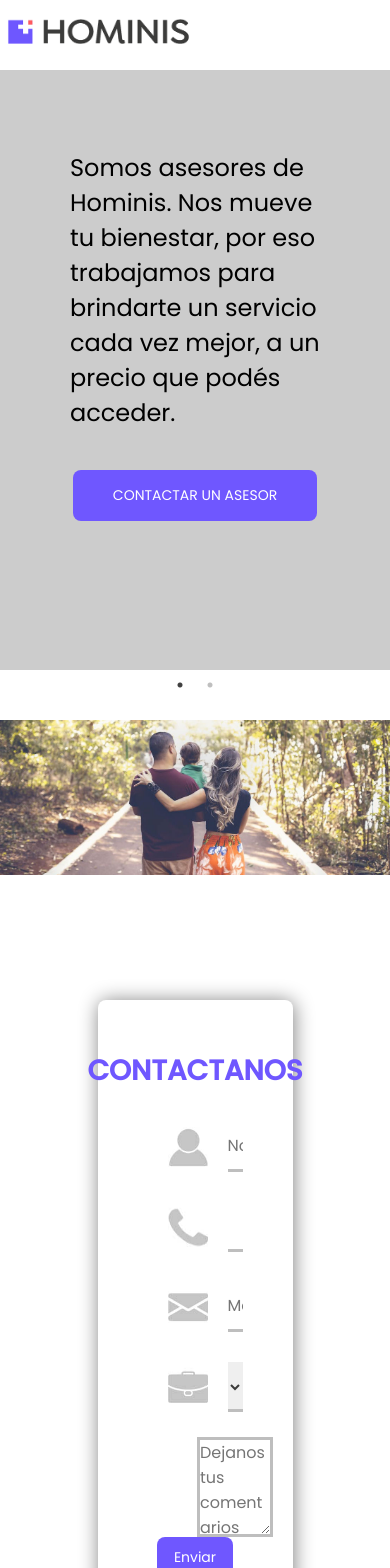
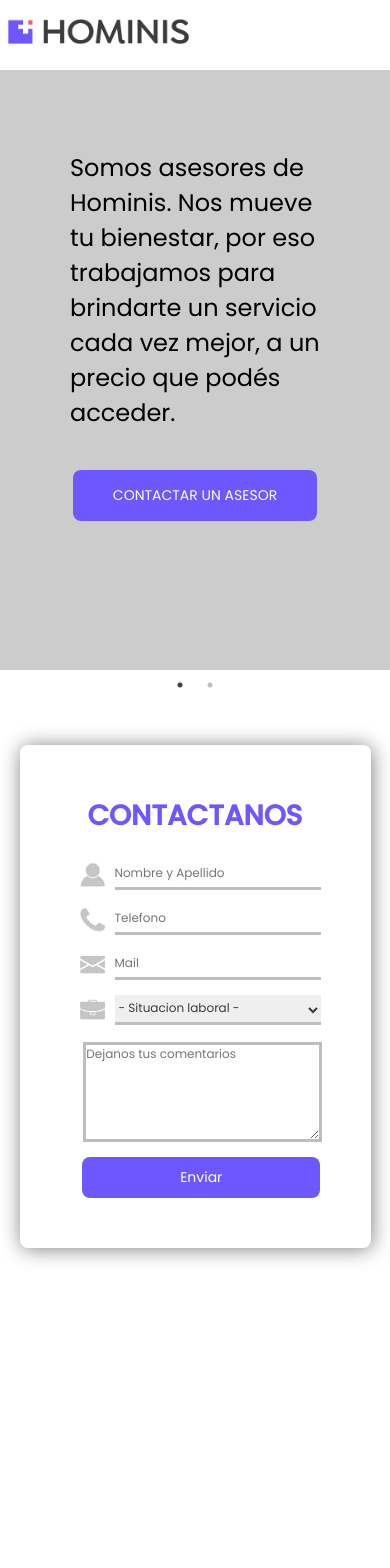
Before and after one commit to florencianardomarino/proyecto-asesor, a React (Create React App) app in the folder client/: page / in a window 390 px wide. Shown: the top 1568 px of the page. Built offline with nearby package versions, Linux system fonts and the light colour scheme.

Commit message:
estilos mobile del formulario de contacto

```diff
--- a/client/src/components/ContactForm.tsx
+++ b/client/src/components/ContactForm.tsx
@@ -30,7 +30,7 @@ const ContactForm: FC = (): JSX.Element => {
                     <div className='card_contact_container'>
                     <img className='card_image' src={workInactive} alt="" />
                         <select required className='card_input'>
-                            <option>-- Situacion laboral --</option>
+                            <option>- Situacion laboral -</option>
                             <option>Relación de dependencia</option>
                             <option>Autónomo / Monotributista</option>
                             <option>Desempleado / Trabajador informal</option>
--- a/client/src/styles/_contactForm.scss
+++ b/client/src/styles/_contactForm.scss
@@ -15,6 +15,11 @@
     background-color: white;
     box-shadow: 1px 1px 20px grey;
     border-radius: 8px;
+    @media(max-width:768px){
+        width: 90%;
+        top: 25px;
+        left: 5%;
+    }
     .form_text{
         font-size: $title-size;
         color: $main-color;
@@ -32,6 +37,10 @@
             .card_image{
                 width: 40px;
                 margin: 20px;
+                @media(max-width:768px){
+                    width: 25px;
+                    margin: 10px;
+                }
             }
             .card_input{
                 width: 80%;
@@ -49,11 +58,17 @@
                     outline-style: none;
                     border-bottom: 3px solid $main-color;
                 }
+                @media(max-width:768px){
+                    width: 95%;
+                    height: 30px;
+                    font-size: 12px;
+                }
             }
         }
         .card_input_textarea{
-            margin: 10px 0px 0px 80px;
-            width: 80%;
+            margin-left: 6%;
+            margin-top: 10px;
+            width: 95%;
             height: 100px;
             border: 3px solid rgb(190, 190, 190);
             color: $font-color;
@@ -68,6 +83,9 @@
                 outline-style: none;
                 border: 3px solid $main-color;
             }
+            @media(max-width:768px){
+                font-size: 12px;
+            }
         }
         .card_button{
             background-color: $main-color;
@@ -76,12 +94,12 @@
             border: none;
             padding: 10px 0px;
             border-radius: 8px;
-            margin: 20px 0px 0px 80px;
-            width: 80%;
+            margin-top: 15px;
+            margin-left: 5%;
+            width: 95%;
             cursor: pointer;
             @media(max-width: 425px){
                 font-size: 14px;
-                margin: 0 auto;
                 text-align: center;
             }
             &:hover{
@@ -96,6 +114,9 @@
         margin-bottom: 500px;
         &_img{
             width: 100%;
+            @media(max-width:768px){
+                display: none;
+            }
         }
 }
 }
```
